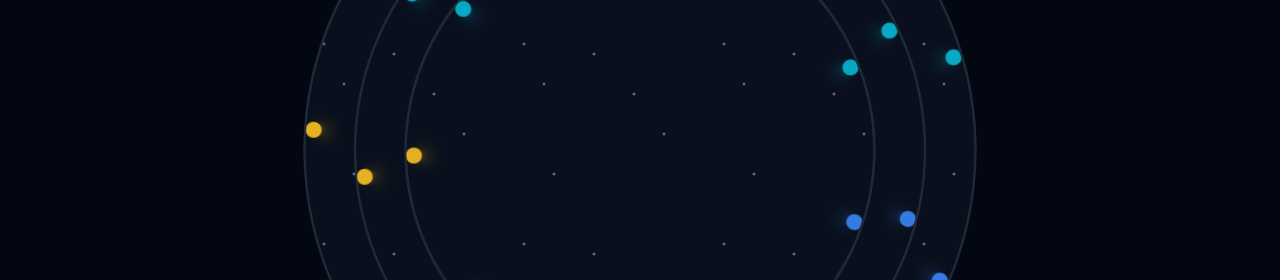
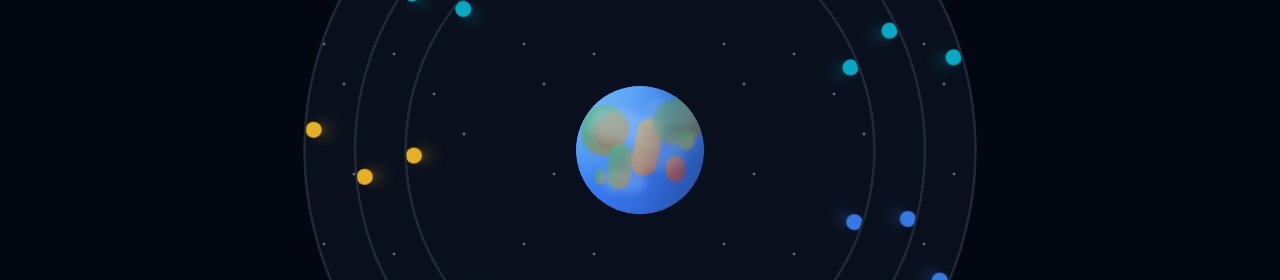
Before and after one commit to estatar/Galileo, a React (Vite) app: page / in a window 1280 px wide. Shown: the part 310-590 px from the top of the page. Built offline with nearby package versions, Linux system fonts and the light colour scheme.

Commit message:
Updated index.css

```diff
--- /dev/null
+++ b/src/components/Planet.tsx
@@ -0,0 +1,67 @@
+import React from 'react';
+
+const Planet: React.FC = () => {
+  return (
+    <div className="absolute top-1/2 left-1/2 -translate-x-1/2 -translate-y-1/2 w-24 h-24 md:w-32 md:h-32 rounded-full overflow-hidden">
+      <div className="w-full h-full rounded-full bg-gradient-to-br from-blue-600 via-blue-500 to-blue-800 relative overflow-hidden shadow-2xl">
+        {/* Ocean base with subtle variations */}
+        <div className="absolute inset-0 bg-gradient-to-br from-blue-400 via-blue-600 to-blue-800"></div>
+
+        {/* Continental landmasses - more realistic shapes and colors */}
+        <div className="absolute inset-0">
+          {/* North America / Europe region */}
+          <div className="absolute w-[35%] h-[40%] top-[15%] left-[5%] bg-gradient-to-br from-green-600 to-amber-700 rounded-full blur-[1px] opacity-90 transform rotate-12"></div>
+          <div className="absolute w-[25%] h-[30%] top-[20%] left-[15%] bg-gradient-to-br from-yellow-700 to-amber-800 rounded-full blur-[1px] opacity-80 transform rotate-45"></div>
+
+          {/* Africa / Middle East */}
+          <div className="absolute w-[20%] h-[45%] top-[25%] left-[45%] bg-gradient-to-br from-yellow-600 to-orange-700 rounded-full blur-[1px] opacity-85 transform rotate-12"></div>
+
+          {/* Asia */}
+          <div className="absolute w-[40%] h-[35%] top-[10%] left-[60%] bg-gradient-to-br from-green-700 to-yellow-700 rounded-full blur-[1px] opacity-80 transform -rotate-12"></div>
+
+          {/* South America */}
+          <div className="absolute w-[18%] h-[35%] top-[45%] left-[25%] bg-gradient-to-br from-green-600 to-amber-700 rounded-full blur-[1px] opacity-85 transform rotate-6"></div>
+
+          {/* Australia */}
+          <div className="absolute w-[15%] h-[20%] top-[55%] left-[70%] bg-gradient-to-br from-orange-600 to-red-700 rounded-full blur-[1px] opacity-80"></div>
+
+          {/* Additional smaller landmasses */}
+          <div className="absolute w-[12%] h-[15%] top-[35%] left-[80%] bg-gradient-to-br from-green-700 to-yellow-600 rounded-full blur-[1px] opacity-75"></div>
+          <div className="absolute w-[8%] h-[12%] top-[65%] left-[15%] bg-gradient-to-br from-green-600 to-amber-600 rounded-full blur-[1px] opacity-70"></div>
+        </div>
+
+        {/* Cloud layer - more realistic cloud patterns */}
+        <div className="absolute inset-0 opacity-40">
+          <div className="absolute w-[60%] h-[25%] top-[20%] left-[10%] bg-white rounded-full blur-sm opacity-60 transform rotate-12"></div>
+          <div className="absolute w-[45%] h-[20%] top-[45%] left-[40%] bg-white rounded-full blur-sm opacity-50 transform -rotate-6"></div>
+          <div className="absolute w-[35%] h-[18%] top-[65%] left-[20%] bg-white rounded-full blur-sm opacity-55 transform rotate-18"></div>
+          <div className="absolute w-[40%] h-[22%] top-[10%] left-[55%] bg-white rounded-full blur-sm opacity-45 transform -rotate-15"></div>
+          <div className="absolute w-[25%] h-[15%] top-[35%] left-[70%] bg-white rounded-full blur-sm opacity-50"></div>
+        </div>
+
+        {/* Atmospheric glow and lighting */}
+        <div className="absolute inset-0">
+          {/* Day/night terminator effect */}
+          <div className="absolute inset-0 bg-gradient-to-r from-transparent via-transparent to-gray-900/30"></div>
+
+          {/* Sunlight reflection */}
+          <div className="absolute inset-0 bg-[radial-gradient(circle_at_25%_25%,rgba(255,255,255,0.3),transparent_50%)]"></div>
+
+          {/* Atmospheric rim lighting */}
+          <div className="absolute inset-[-2px] rounded-full bg-gradient-to-br from-cyan-400/20 via-blue-400/10 to-transparent"></div>
+        </div>
+
+        {/* Subtle rotation animation for realism */}
+        <div className="absolute inset-0 animate-spin-slow opacity-20">
+          <div className="w-full h-full bg-gradient-to-r from-transparent via-white/10 to-transparent"></div>
+        </div>
+
+        {/* Outer atmospheric glow */}
+        <div className="absolute inset-[-6px] rounded-full bg-blue-400/15 animate-pulse-slow"></div>
+        <div className="absolute inset-[-8px] rounded-full bg-cyan-300/10 animate-pulse-slow" style={{ animationDelay: '1s' }}></div>
+      </div>
+    </div>
+  );
+};
+
+export default Planet;
--- a/src/index.css
+++ b/src/index.css
@@ -74,6 +74,20 @@ body {
   animation: pulse-slow 4s ease-in-out infinite;
 }
 
+/* Add very slow spin animation for Earth rotation */
+@keyframes spin-slow {
+  from {
+    transform: rotate(0deg);
+  }
+  to {
+    transform: rotate(360deg);
+  }
+}
+
+.animate-spin-slow {
+  animation: spin-slow 120s linear infinite;
+}
+
 /* Add responsive styling for different device sizes */
 @media (max-width: 640px) {
   .orbit-path {
```
